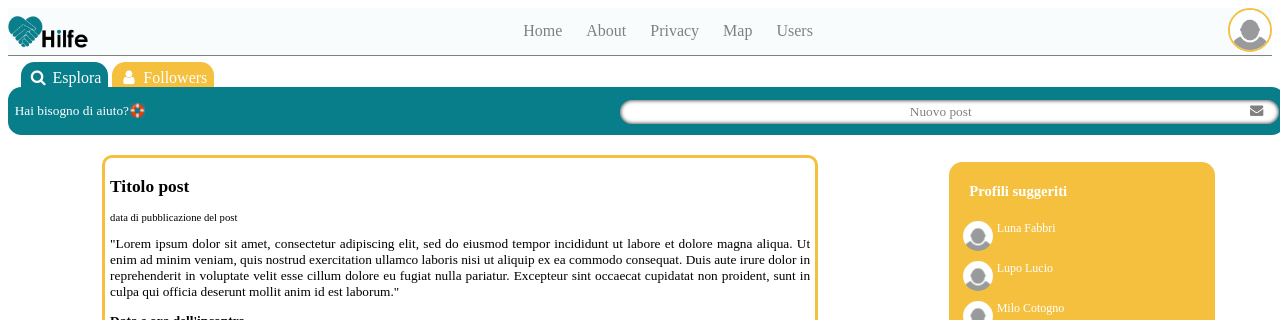
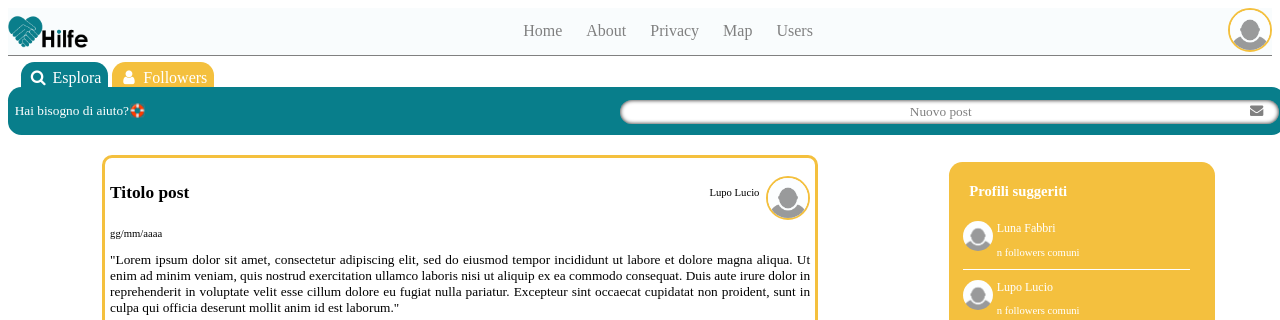
Before and after one commit to leo-tasso/Hilfe, a PHP site: page /html/home.html in a window 1280 px wide. Shown: the top 320 px of the page. Run offline with PHP 8.4, Linux system fonts and the light colour scheme; some libraries are stand-ins or nearby versions.

Commit message:
fix aside and info at the top of each post

```diff
--- a/css/styleHome.css
+++ b/css/styleHome.css
@@ -7,6 +7,23 @@ body>header>ul {
     /** controllare se c'è opzione migliore**/
     margin-top: 0;
     width: 100%;
+}
+
+article>header .infoUtente, article>header p, article>header h2{
+    display:inline-block;
+}
+
+article>header h2{
+    margin-top:15pt;
+}
+
+article>header .infoUtente{
+    float:right;
+    vertical-align: top;
+}
+
+.infoUtente p{
+    margin-right: 5pt;
 }
 
 /**per modificare stile della tabella**/
@@ -65,6 +82,11 @@ header>div a:hover {
     font-weight: bold;
 }
 
+body>header>ul{
+    display:inline-block;
+    justify-content: left;
+}
+
 /**hai bisogno di aiuto?**/
 body>header>ul p {
     float: left;
@@ -76,6 +98,7 @@ body>header>ul p {
 /**Nuovo post**/
 body>header>ul a {
     display: inline-block;
+    text-align: left;
     background-color: white;
     border-radius: 10pt;
     padding: 3pt 10pt;
@@ -104,7 +127,7 @@ body>main>article p {
     font-size: 10pt;
 }
 
-.date{
+.date, .infoUtente p{
     font-size: 8pt;
 }
 
@@ -258,10 +281,12 @@ aside {
         width:90%;
         margin-bottom: 10px;
         display: flex;
+        border-bottom: 1px solid white;
     }
 
     .profile img {
         width: 30px; /* Puoi regolare la larghezza dell'immagine a tuo piacimento */
+        height:30px;
         border-radius: 50%;
         float:left;
         margin-right: 3pt;
@@ -272,6 +297,10 @@ aside {
         text-decoration: none;
         color:white;
         font-size: 9pt;
+    }
+
+    .amici{
+        font-size: 8pt;
     }
 
     .logo {
--- a/html/home.html
+++ b/html/home.html
@@ -62,9 +62,13 @@
         <article>
             <header>
                 <h2>Titolo post</h2>
-                <p class="date">data di pubblicazione del post</p>
+                <div class="infoUtente">
+                    <p class="nomeAutore">Lupo Lucio</p>
+                    <input class="profilo" type="image" src="../fotoProfiloIniziale.jpg" alt="profilo">
+                </div>
             </header>
             <section lang="zxx">
+                <p class="date">gg/mm/aaaa</p>
                 <p>"Lorem ipsum dolor sit amet, consectetur adipiscing elit, sed do eiusmod tempor incididunt ut labore
                     et dolore magna aliqua. Ut enim ad minim veniam, quis nostrud exercitation ullamco laboris nisi ut
                     aliquip ex ea commodo consequat. Duis aute irure dolor in reprehenderit in voluptate velit esse
@@ -117,9 +121,13 @@
         <article>
             <header>
                 <h2>Titolo post</h2>
-                <p>data di pubblicazione del post</p>
+                <div class="infoUtente">
+                    <p class="nomeAutore">Milo Cotogno</p>
+                    <input class="profilo" type="image" src="../fotoProfiloIniziale.jpg" alt="profilo">
+                </div>
             </header>
             <section lang="zxx">
+                <p class="date">gg/mm/aaaa</p>
                 <p>"Lorem ipsum dolor sit amet, consectetur adipiscing elit, sed do eiusmod tempor incididunt ut labore
                     et dolore magna aliqua. Ut enim ad minim veniam, quis nostrud exercitation ullamco laboris nisi ut
                     aliquip ex ea commodo consequat. Duis aute irure dolor in reprehenderit in voluptate velit esse
@@ -134,22 +142,22 @@
         <h3>Profili suggeriti</h3>
         <div class="profile">
             <img src="../fotoProfiloIniziale.jpg" alt="Profilo 1">
-            <a href="profiloUtente.html">Luna Fabbri</span>
+            <a href="profiloUtente.html">Luna Fabbri</span><p class="amici">n followers comuni</p>
         </div>
 
         <div class="profile">
             <img src="../fotoProfiloIniziale.jpg" alt="Profilo 1">
-            <a href="profiloUtente.html">Lupo Lucio</span>
+            <a href="profiloUtente.html">Lupo Lucio</span><p class="amici">n followers comuni</p>
         </div>
 
         <div class="profile">
             <img src="../fotoProfiloIniziale.jpg" alt="Profilo 1">
-            <a href="profiloUtente.html">Milo Cotogno</span>
+            <a href="profiloUtente.html">Milo Cotogno</span><p class="amici">n followers comuni</p>
         </div>
 
         <div class="profile">
             <img src="../fotoProfiloIniziale.jpg" alt="Profilo 1">
-            <a href="profiloUtente.html">Gigio Bagigio</span>
+            <a href="profiloUtente.html">Gigio Bagigio</span><p class="amici">n followers comuni</p>
         </div>
     </aside>
     <footer>
```
